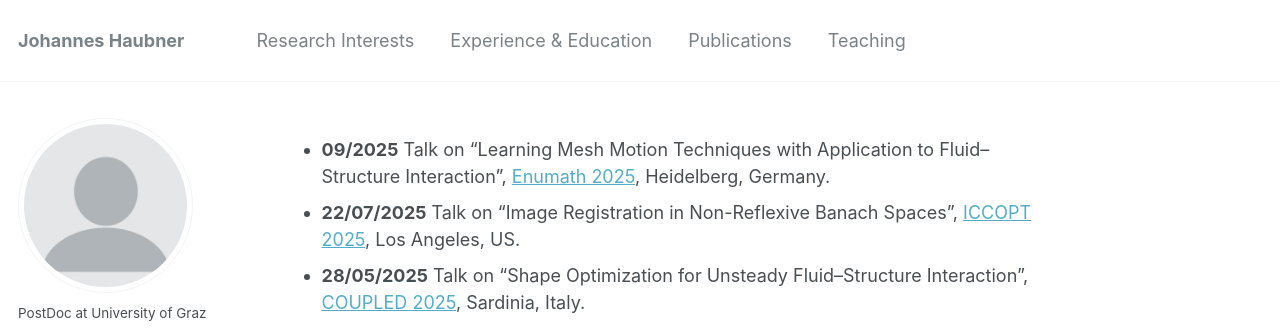
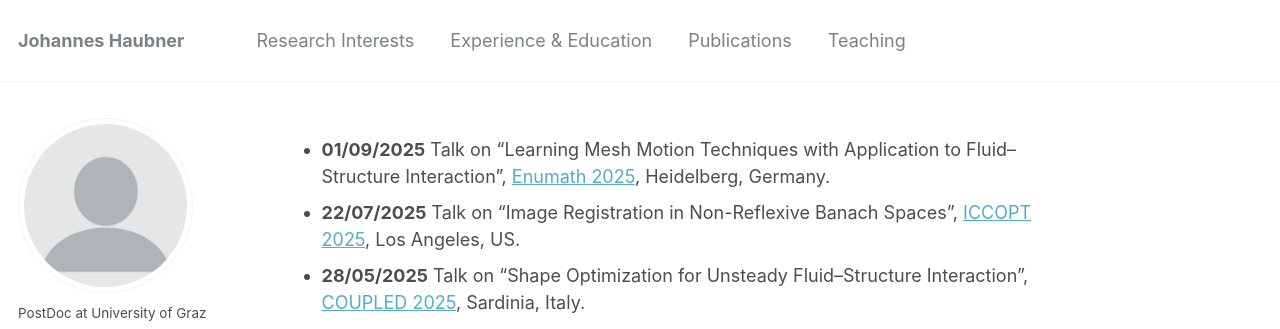
Before and after one commit to JohannesHaubner/johanneshaubner.github.io, a Jekyll site: the page built from _pages/about.md, in a window 1280 px wide. Shown: the top 329 px of the page. Built offline with Jekyll 4.4.1, drawn with Linux system fonts in a browser that asks for light colours.

Commit message:
Update about.md

```diff
--- a/_pages/about.md
+++ b/_pages/about.md
@@ -8,7 +8,7 @@ redirect_from:
   - /about.html
 ---
 
-- **09/2025** Talk on "Learning Mesh Motion Techniques with Application to Fluid--Structure Interaction", <a href="https://enumath2025.eu/">Enumath 2025</a>, Heidelberg, Germany.
+- **01/09/2025** Talk on "Learning Mesh Motion Techniques with Application to Fluid--Structure Interaction", <a href="https://enumath2025.eu/">Enumath 2025</a>, Heidelberg, Germany.
 - **22/07/2025** Talk on "Image Registration in Non-Reflexive Banach Spaces", <a href="https://sites.google.com/view/iccopt2025/home">ICCOPT 2025</a>, Los Angeles, US.
 - **28/05/2025** Talk on "Shape Optimization for Unsteady Fluid--Structure Interaction", <a href="https://coupled2025.cimne.com">COUPLED 2025</a>, Sardinia, Italy.
 - **25/04/2025** Talk on "Numerical methods for shape optimization of fluid--structure interaction problems", <a href="https://sites.google.com/view/ukacm2025conference">UKACM 2025</a>, London, UK.
```
